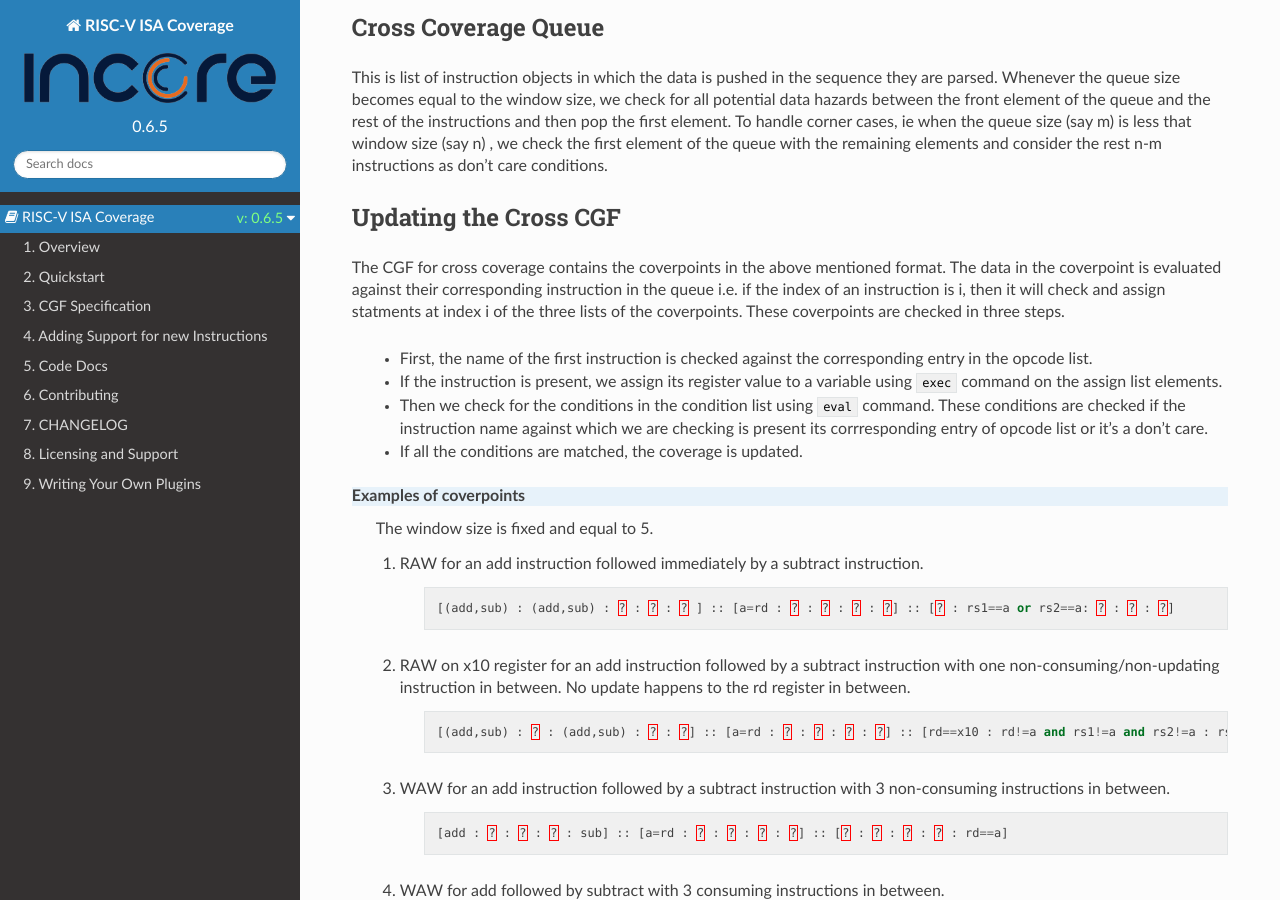
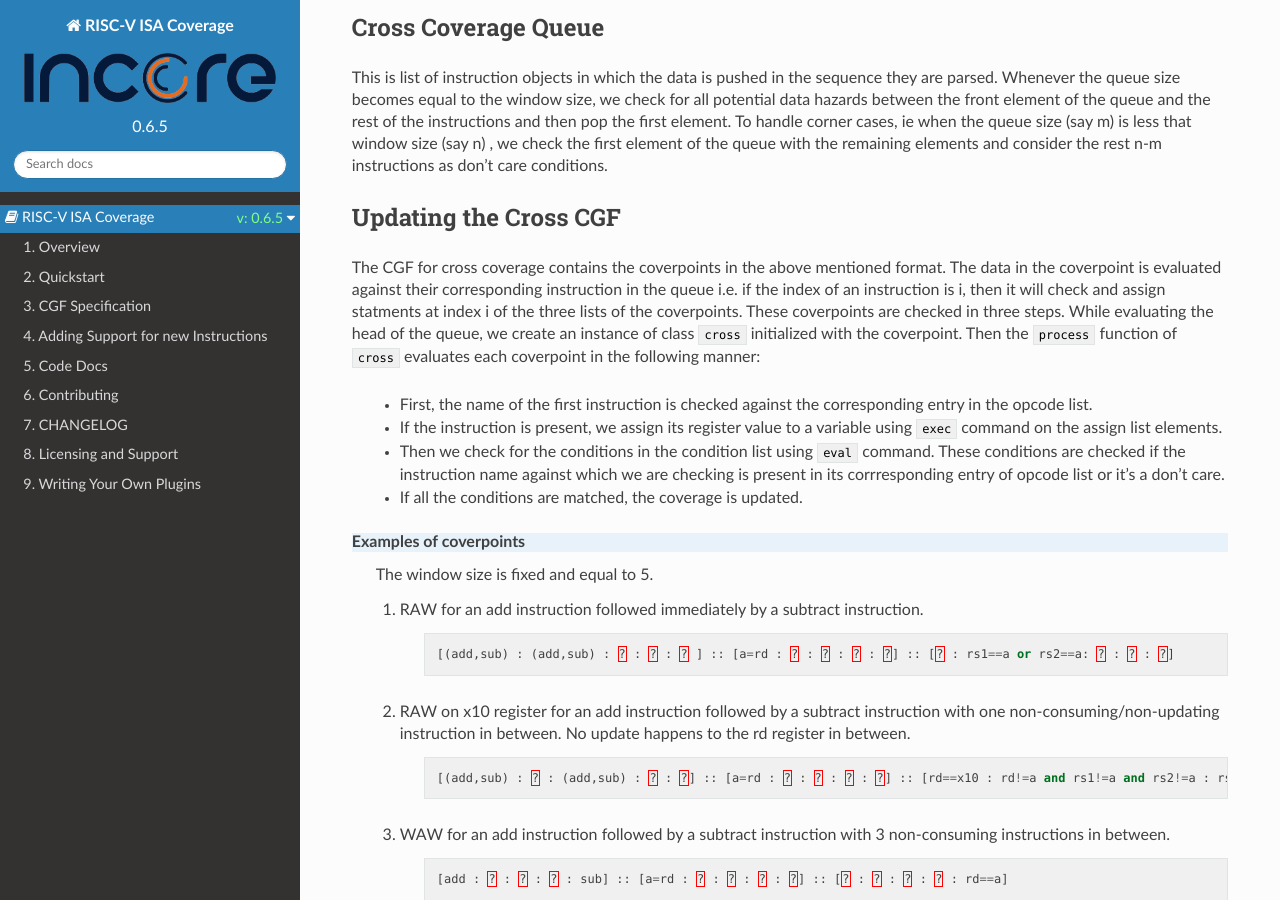
Before and after one commit to riscv-software-src/riscv-isac, a Sphinx documentation site: the page built from docs/source/Cross_coverage.rst, in a window 1280 px wide and 900 px high, scrolled down 1133 px. Built offline with Sphinx 7.4.7 and the Read the Docs theme 2.0.0, drawn with Linux system fonts in a browser that asks for light colours.

Commit message:
Updates for including the class part

```diff
--- a/docs/source/Cross_coverage.rst
+++ b/docs/source/Cross_coverage.rst
@@ -53,12 +53,12 @@ Updating the Cross CGF
 ========================
 The CGF for cross coverage contains the coverpoints in the above mentioned format. The data in the coverpoint is evaluated against their corresponding
 instruction in the queue i.e. if the index of an instruction is i, then it will check and assign statments at index i of the three lists of the coverpoints.
-These coverpoints are checked in three steps.
+These coverpoints are checked in three steps. While evaluating the head of the queue, we create an instance of class ``cross`` initialized with the coverpoint. Then the  ``process`` function of ``cross`` evaluates each coverpoint in the following manner:
 
  - First, the name of the first instruction is checked against the corresponding entry in the opcode list.
  - If the instruction is present, we assign its register value to a variable using ``exec`` command on the assign list elements.
  - Then we check for the conditions in the condition list using ``eval`` command. These conditions are checked if the instruction name against which
-   we are checking is present its corrresponding entry of opcode list or it's a don't care.
+   we are checking is present in its corrresponding entry of opcode list or it's a don't care.
  - If all the conditions are matched, the coverage is updated.
 
 **Examples of coverpoints**
```
